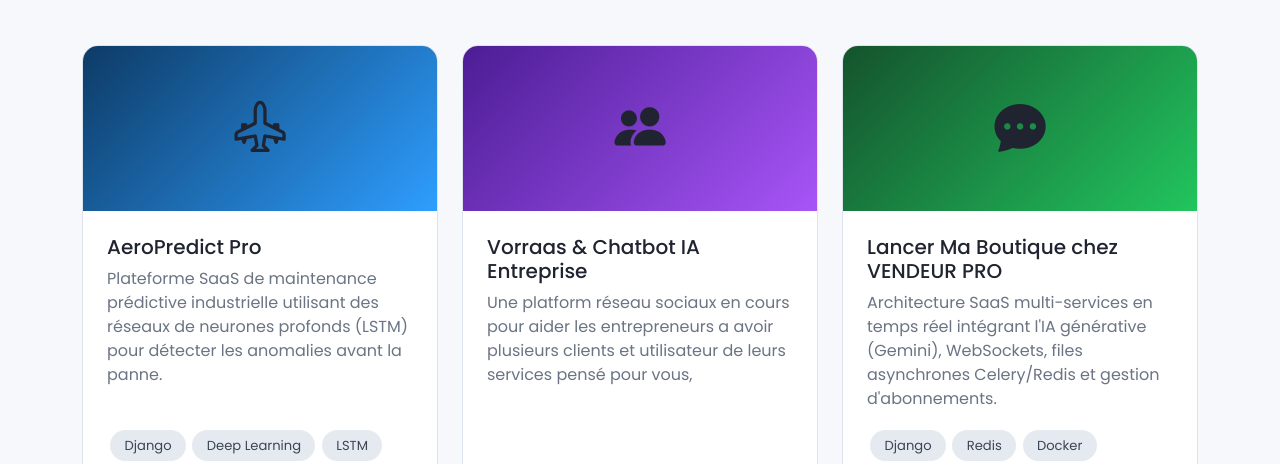
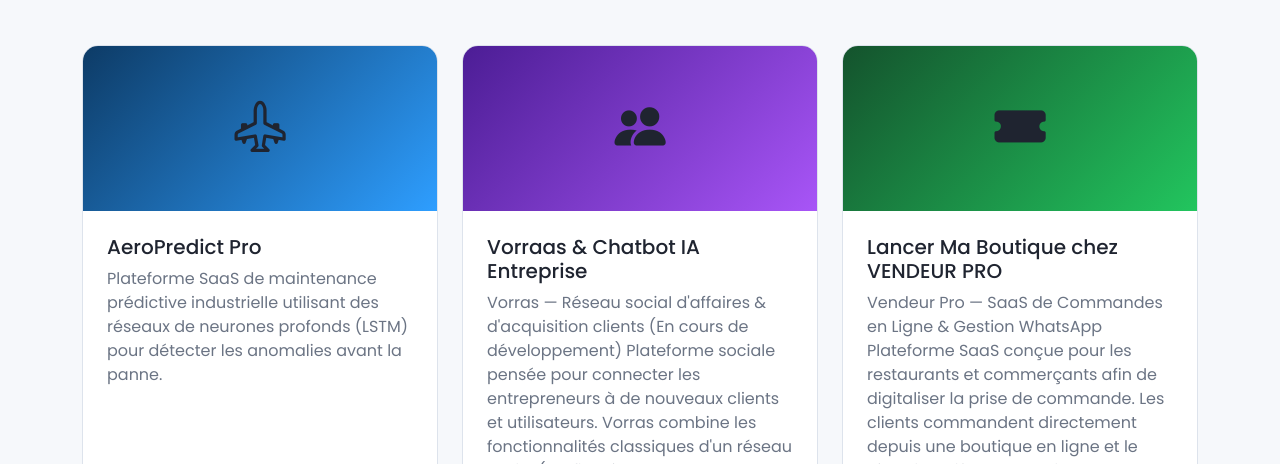
Before and after one commit to claudeProgrammeur/claudeprogrammeur.github.io, a plain HTML site: page index.html in a window 1280 px wide. Shown: the part 2944-3408 px from the top of the page. Drawn offline with nearby package versions, Linux system fonts and the light colour scheme.

Commit message:
Update index.html

```diff
--- a/index.html
+++ b/index.html
@@ -550,7 +550,7 @@
                     <h5 class="mb-3"><i class="bi bi-git me-2" style="color: var(--primary);"></i>DevOps & Outils</h5>
                     <span class="skill-tag">Git / GitHub</span>
                     <span class="skill-tag">WebSockets / Daphne</span>
-                    <span class="skill-tag">API Paiement (Mobile Money)</span>
+                    <span class="skill-tag">API Paiement</span>
                     <span class="skill-tag">Jupyter / VS Code</span>
                 </div>
             </div>
@@ -651,7 +651,8 @@
                     <div class="p-4 project-body">
                         <div>
                             <h5>Vorraas & Chatbot IA Entreprise</h5>
-                            <p class="text-white-50">Une platform réseau sociaux en cours pour aider les entrepreneurs a avoir plusieurs clients et utilisateur de leurs services pensé pour vous, </p>
+                            <p class="text-white-50">Vorras — Réseau social d'affaires & d'acquisition clients (En cours de développement)
+Plateforme sociale pensée pour connecter les entrepreneurs à de nouveaux clients et utilisateurs. Vorras combine les fonctionnalités classiques d'un réseau social (profils, réseau de contacts, envoi d'invitations et interactions en temps réel) avec des outils dédiés à la visibilité commerciale et à la croissance des entreprises.</p>
                         </div>
                         <div>
                             <div class="mb-3">
@@ -667,11 +668,12 @@
             <!-- Projet 3 -->
             <div class="col-md-6 col-lg-4 reveal">
                 <div class="project-card">
-                    <div class="project-img bg-grad-2"><i class="bi bi-chat-dots-fill text-white"></i></div>
+                    <div class="project-img bg-grad-2"><i class="bi bi-ticket-fill text-white"></i></div>
                     <div class="p-4 project-body">
                         <div>
                             <h5>Lancer Ma Boutique chez VENDEUR PRO</h5>
-                            <p class="text-white-50">Architecture SaaS multi-services en temps réel intégrant l'IA générative (Gemini), WebSockets, files asynchrones Celery/Redis et gestion d'abonnements.</p>
+                            <p class="text-white-50">Vendeur Pro — SaaS de Commandes en Ligne & Gestion WhatsApp
+Plateforme SaaS conçue pour les restaurants et commerçants afin de digitaliser la prise de commande. Les clients commandent directement depuis une boutique en ligne et le récapitulatif est transmis instantanément sur WhatsApp, éliminant tout risque d'oubli tout en offrant au vendeur un tableau de bord en temps réel pour suivre les commandes payées et celles en attente de règlement.</p>
                         </div>
                         <div>
                             <div class="mb-3">
```
